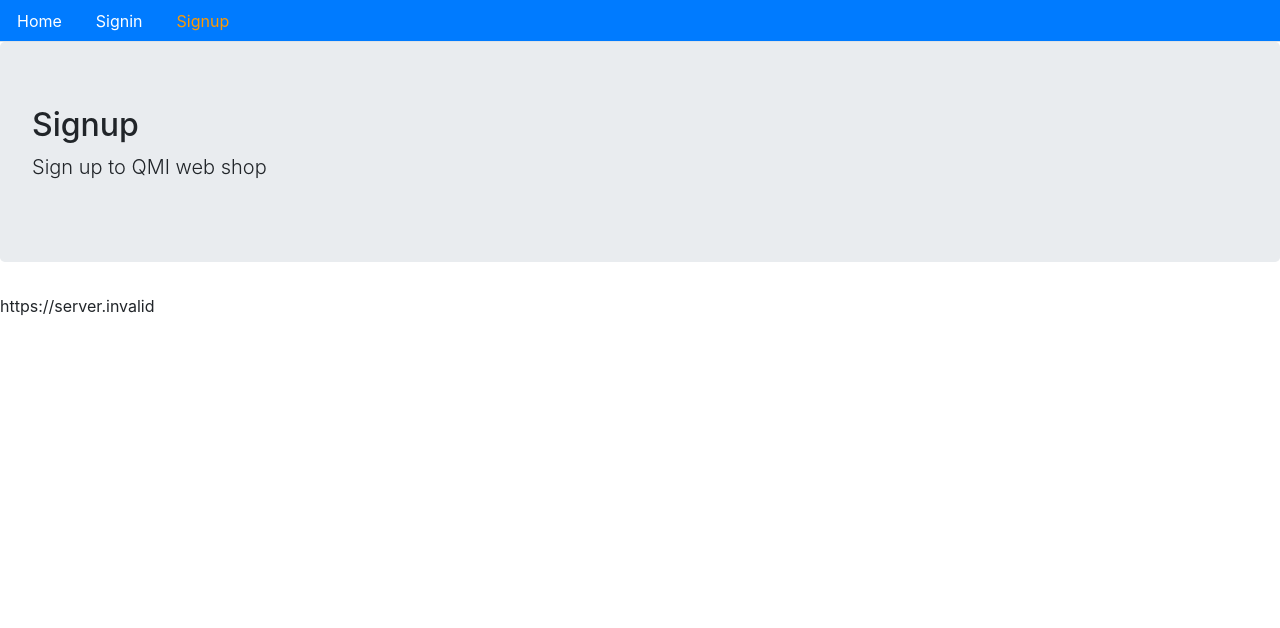
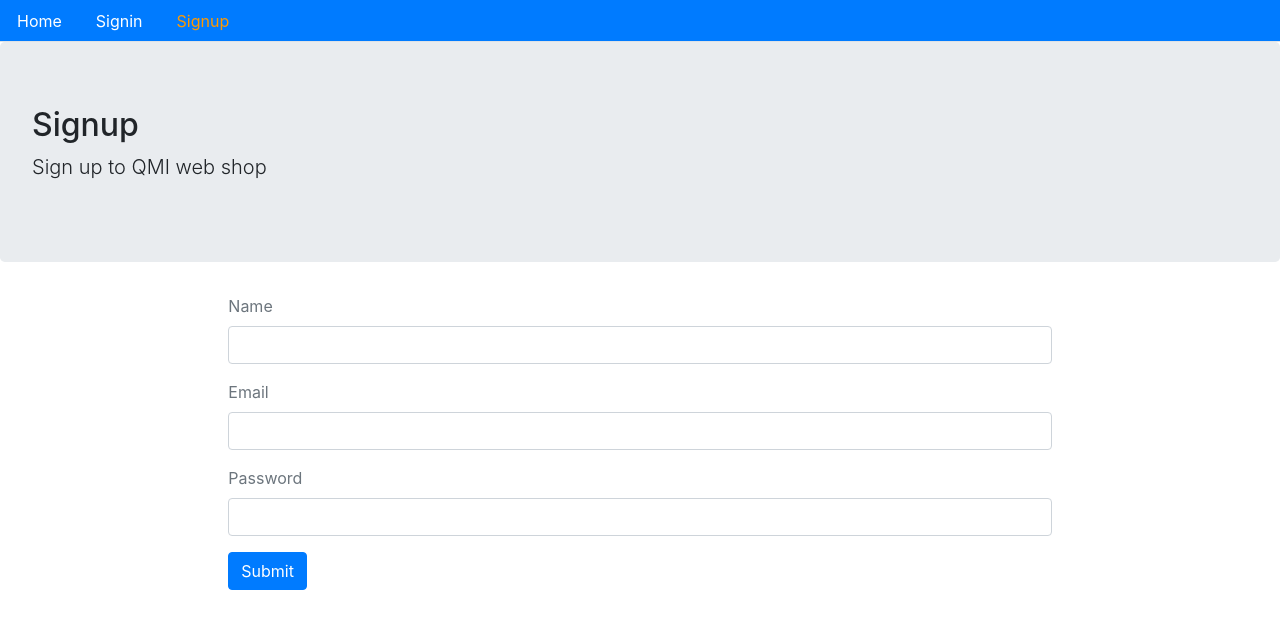
Before and after one commit to lilja-listus/qmi-products, a React (Create React App) app in the folder app/: page /signup in a window 1280 px wide. Shown: the top 628 px of the page. Built offline with nearby package versions, Linux system fonts and the light colour scheme; no server answers.

Commit message:
Create signupform

```diff
--- a/app/src/user/Signup.js
+++ b/app/src/user/Signup.js
@@ -1,11 +1,60 @@
-import React from "react";
+import React, { useState } from "react";
 import Layout from "../core/Layout";
-import { API } from "../config";
 
-const Signup = () => (
-  <Layout title="Signup" description="Sign up to QMI web shop">
-    {API}
-  </Layout>
-);
+const Signup = () => {
+  const [values, setValues] = useState({
+    name: "",
+    email: "",
+    password: "",
+    error: "",
+    success: false
+  });
+
+  const handleChange = name => event => {
+    setValues({ ...values, error: false, [name]: event.target.value });
+  };
+
+  const singUpForm = () => (
+    <form>
+      <div className="form-group">
+        <label className="text-muted">Name</label>
+        <input
+          onChange={handleChange("name")}
+          type="text"
+          className="form-control"
+        />
+      </div>
+
+      <div className="form-group">
+        <label className="text-muted">Email</label>
+        <input
+          onChange={handleChange("email")}
+          type="email"
+          className="form-control"
+        />
+      </div>
+
+      <div className="form-group">
+        <label className="text-muted">Password</label>
+        <input
+          onChange={handleChange("password")}
+          type="password"
+          className="form-control"
+        />
+      </div>
+      <button className="btn btn-primary">Submit</button>
+    </form>
+  );
+
+  return (
+    <Layout
+      title="Signup"
+      description="Sign up to QMI web shop"
+      className="container col-md-8 offset-md-2"
+    >
+      {singUpForm()}
+    </Layout>
+  );
+};
 
 export default Signup;
```
